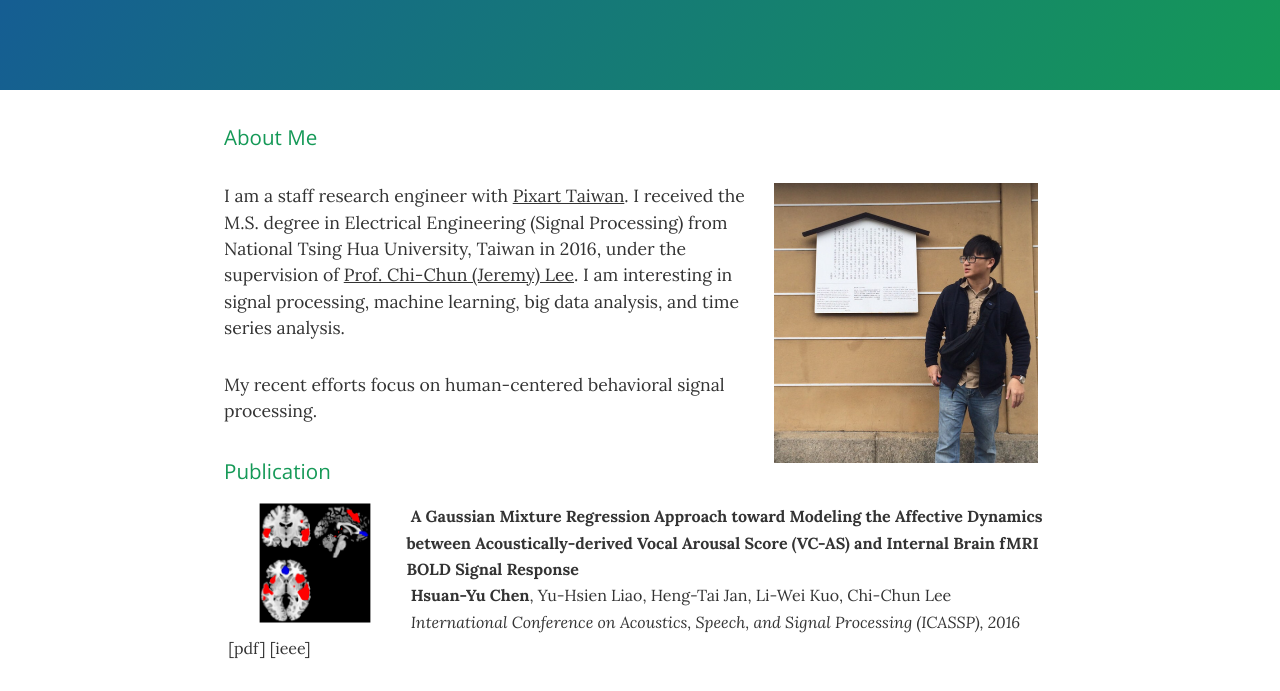
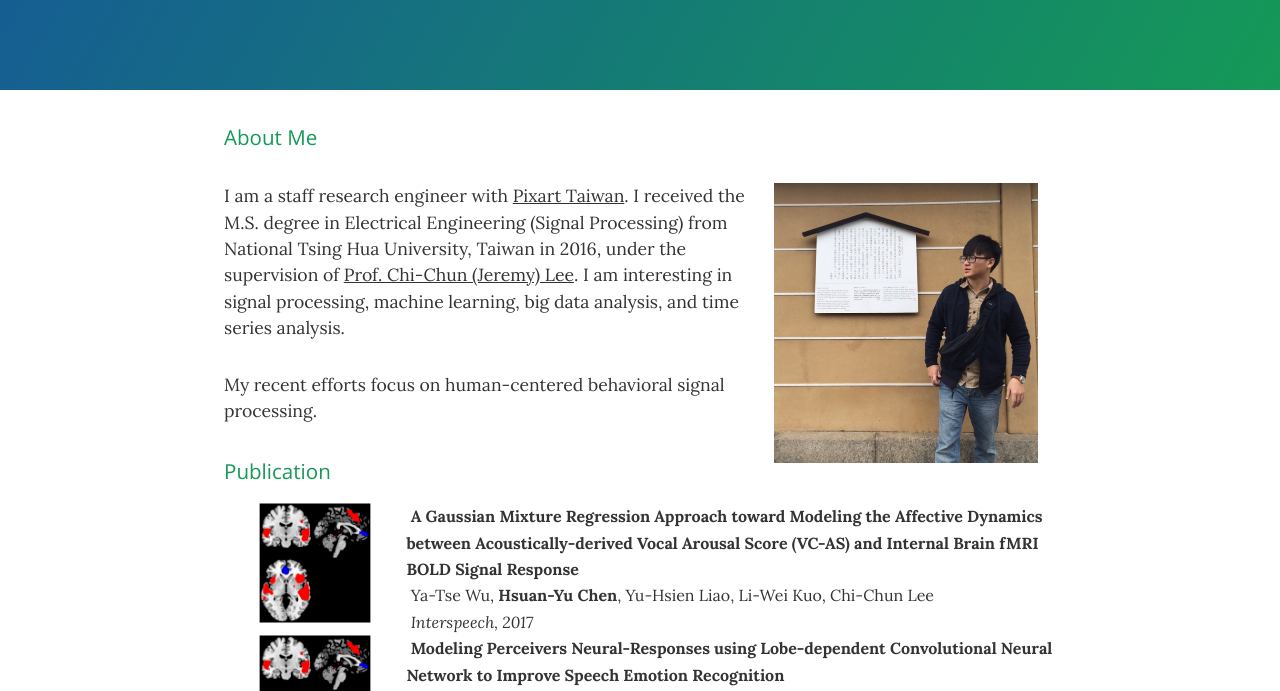
Before and after one commit to HsuanYu666/hsuanyu666.github.io, a plain HTML site: page index.html in a window 1280 px wide. Shown: the part 253-944 px from the top of the page. Drawn offline with nearby package versions, Linux system fonts and the light colour scheme.

Commit message:
Update index.html

```diff
--- a/index.html
+++ b/index.html
@@ -85,8 +85,18 @@
 <div><img style="float: left;" hspace="35" src="/Images/icassp.jpg" height="120"></a>
 <font size="3">
 <div style="line-height:1.5">&nbsp;<b>A Gaussian Mixture Regression Approach toward Modeling the Affective Dynamics between Acoustically-derived Vocal Arousal Score (VC-AS) and Internal Brain fMRI BOLD Signal Response</b></a>
+<div style="line-height:1.5">&nbsp;Ya-Tse Wu, <b>Hsuan-Yu Chen</b>, Yu-Hsien Liao, Li-Wei Kuo, Chi-Chun Lee</a>
+<div style="line-height:1.5">&nbsp;<i>Interspeech, 2017</i></a>
+</font>
+</div>
+
+<div><img style="float: left;" hspace="35" src="/Images/icassp.jpg" height="120"></a>
+<font size="3">
+<div style="line-height:1.5">&nbsp;<b>Modeling Perceivers Neural-Responses using Lobe-dependent Convolutional
+Neural Network to Improve Speech Emotion Recognition
+</b></a>
 <div style="line-height:1.5">&nbsp;<b>Hsuan-Yu Chen</b>, Yu-Hsien Liao, Heng-Tai Jan, Li-Wei Kuo, Chi-Chun Lee</a>
-<div style="line-height:1.5">&nbsp;<i>International Conference on Acoustics, Speech, and Signal Processing (ICASSP), 2016</i></a>
+<div style="line-height:1.5">&nbsp;<i>International Conference on Acoustics, Speech, and Signal Processing (ICASSP), 2018</i></a>
 <div style="line-height:1.5">&nbsp;[<a href="http://ieeexplore.ieee.org/document/7472784/">pdf</a>]&nbsp;[<a href="http://ieeexplore.ieee.org/document/7472784/">ieee</a>]</a>
 </font>
 </div>
```
